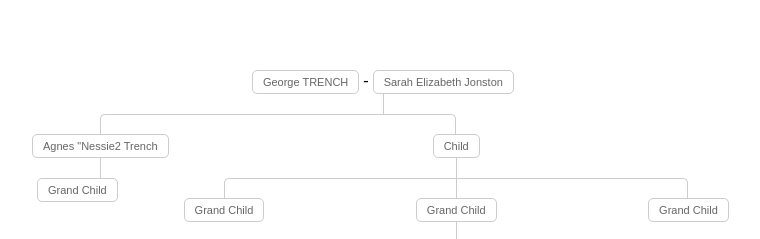
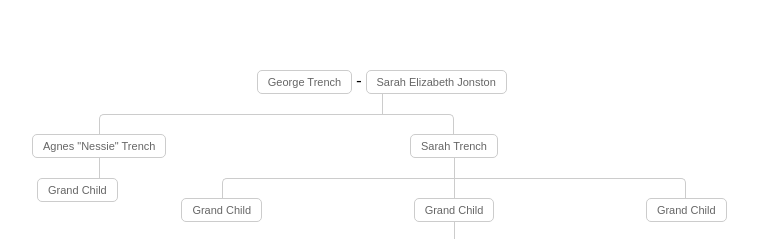
Before and after one commit to projecttrench1897/projecttrench1897, a website: page index.html in a window 1280 px wide. Shown: the top 239 px of the page, 168-928 px from the left. Drawn offline with Linux system fonts and the light colour scheme.

Commit message:
Update index.html

```diff
--- a/index.html
+++ b/index.html
@@ -11,10 +11,10 @@
     <div class="tree">
       <ul>
         <li>
-          <a href="#">George TRENCH</a> - <a href="#">Sarah Elizabeth Jonston</a>
+          <a href="#">George Trench</a> - <a href="#">Sarah Elizabeth Jonston</a>
           <ul>
             <li>
-              <a href="#">Agnes "Nessie2 Trench</a>
+              <a href="#">Agnes "Nessie" Trench</a>
               <ul>
                 <li>
                   <a href="#">Grand Child</a>
@@ -22,7 +22,7 @@
               </ul>
             </li>
             <li>
-              <a href="#">Child</a>
+              <a href="#">Sarah Trench</a>
               <ul>
                 <li>
                   <a href="#">Grand Child</a>
```
